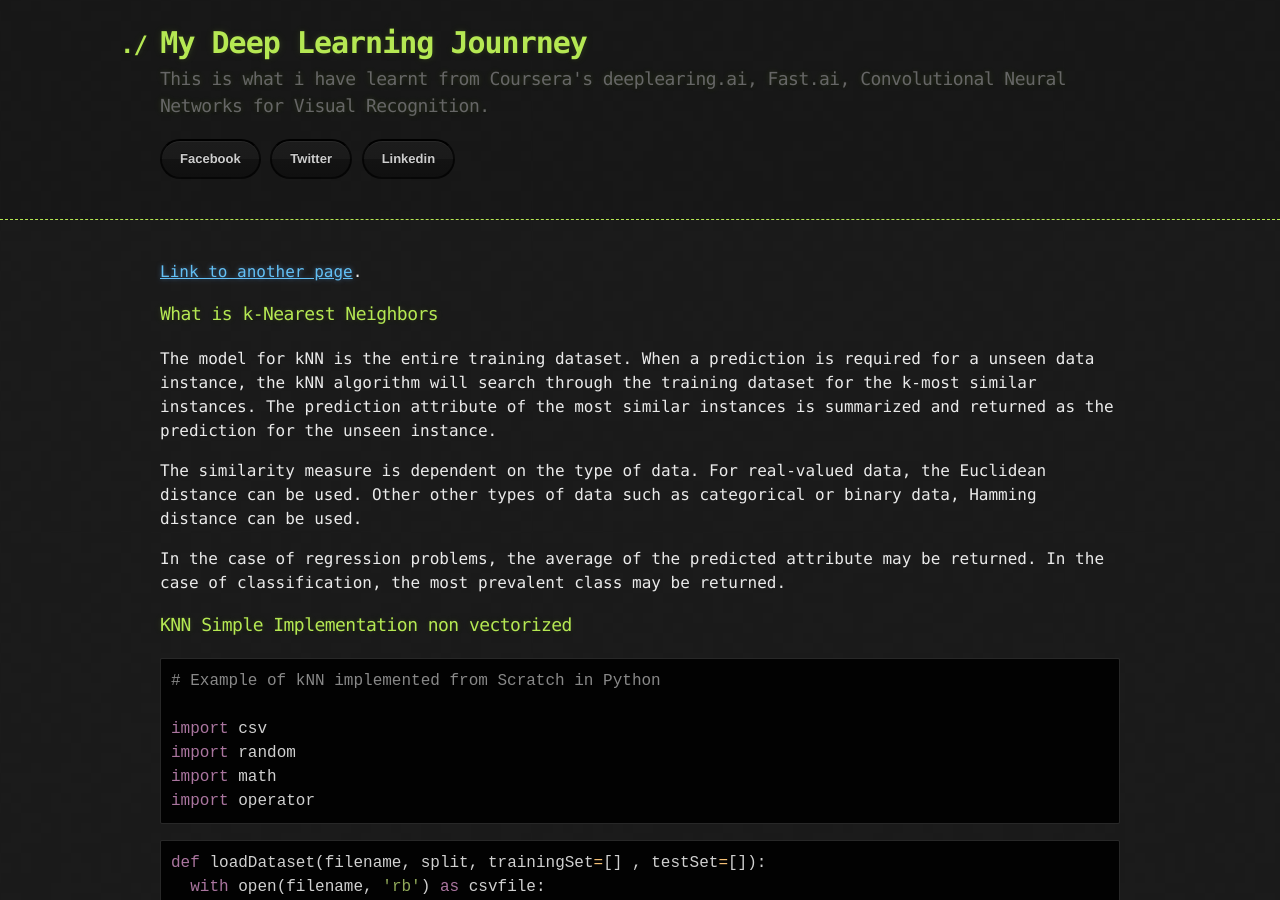
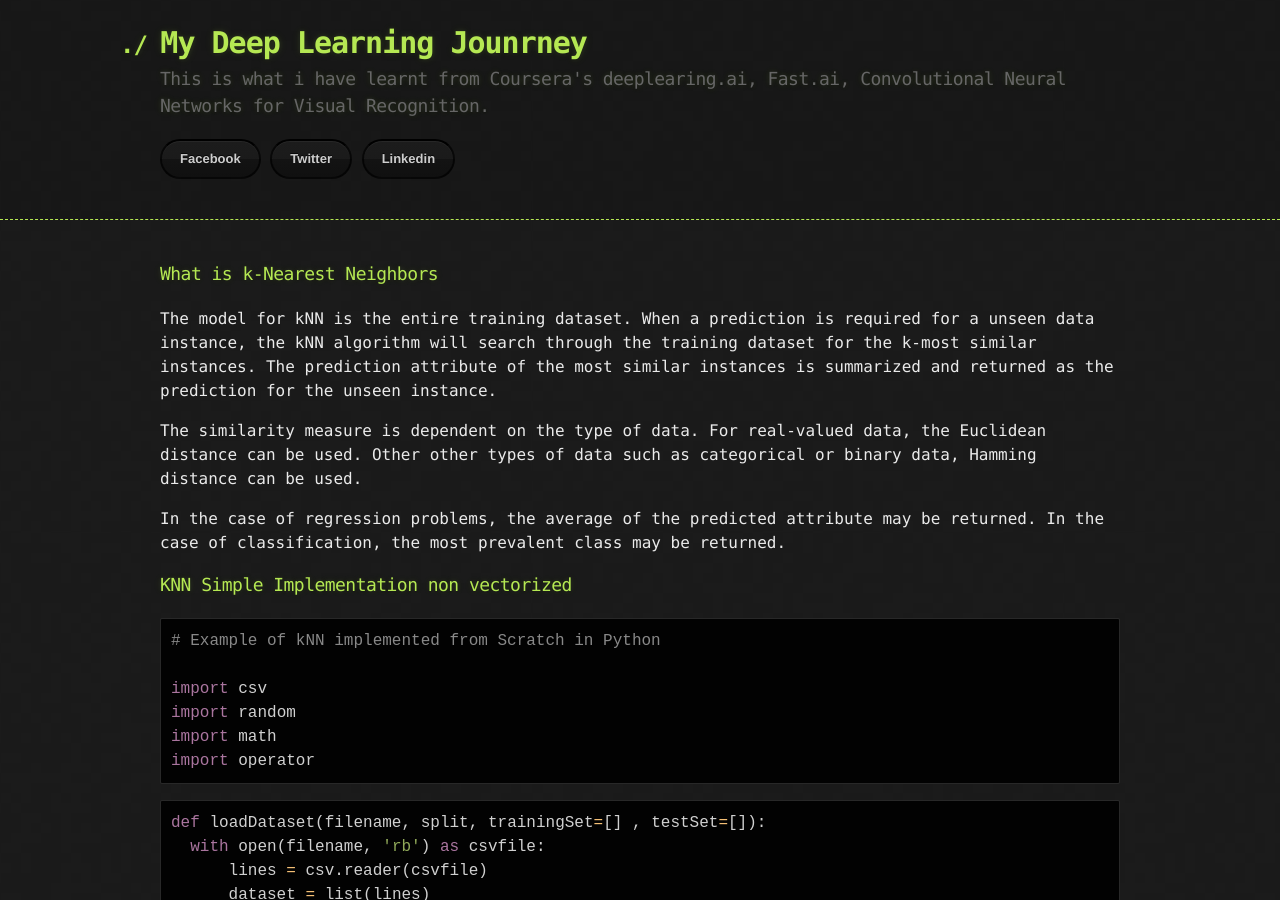
Before and after one commit to balaprasanna/balaprasanna.github.io, a Jekyll site: the page built from index.md, in a window 1280 px wide and 900 px high. Built offline with Jekyll 4.4.1, drawn with Linux system fonts in a browser that asks for light colours; our own code applies the rules of GitHub Pages for plain Markdown files.

Commit message:
Template changed

```diff
--- a/index.md
+++ b/index.md
@@ -2,7 +2,6 @@
 layout: home_layout
 ---
 
-[Link to another page](another-page).
 ### [](#header-2)What is k-Nearest Neighbors
 
 The model for kNN is the entire training dataset. When a prediction is required for a unseen data instance, the kNN algorithm will search through the training dataset for the k-most similar instances. The prediction attribute of the most similar instances is summarized and returned as the prediction for the unseen instance.
```
Also changed, not shown: other parts of index.md (+2 -0 lines).
